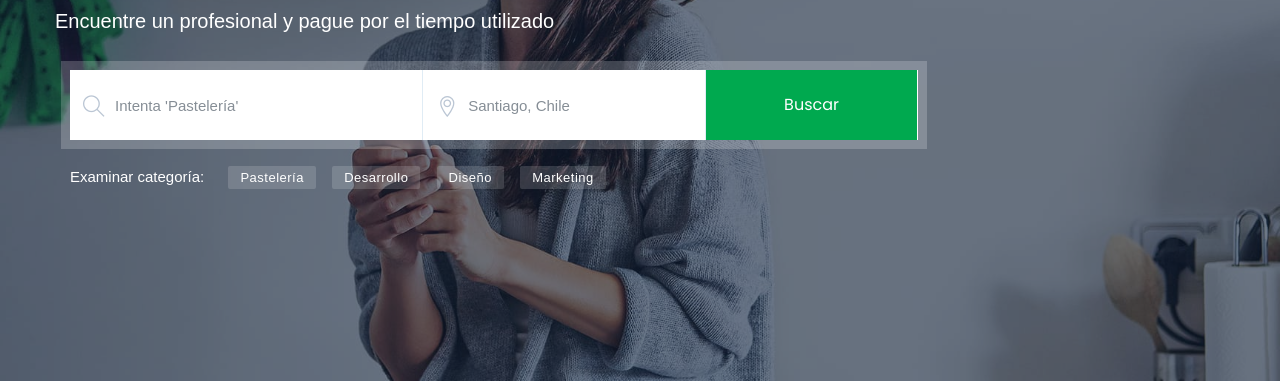
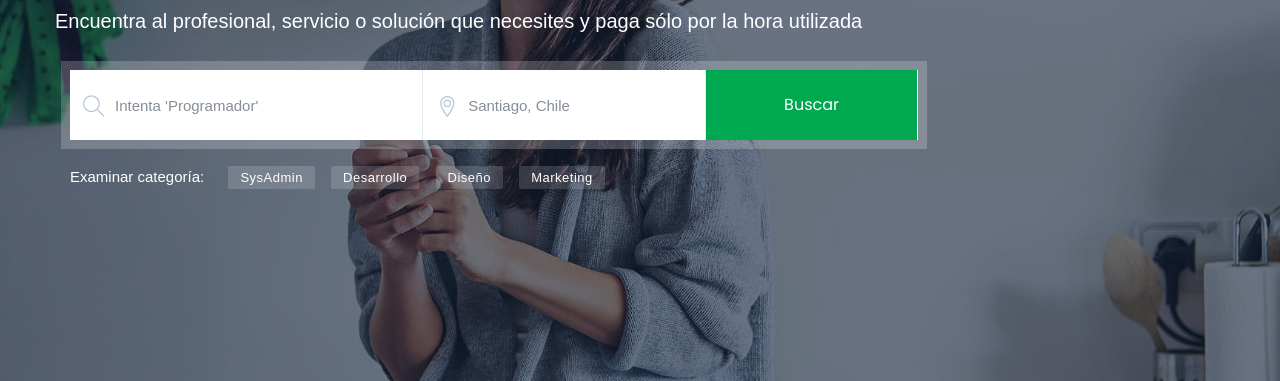
Before and after one commit to boyarzun/pxq, a plain HTML site: page index.html in a window 1280 px wide. Shown: the part 419-800 px from the top of the page. Drawn offline with Linux system fonts and the light colour scheme; a web font is replaced by a local one.

Commit message:
Updated: index.html

```diff
--- a/index.html
+++ b/index.html
@@ -78,14 +78,15 @@
 		<div class="hero-header jumbo-banner" style="background: url(assets/img/banner-7.jpg);" data-overlay="6">
 			<div class="container">
 				<h1>Buscar un profesional</h1>
-				<p class="lead">Encuentre un profesional y pague por el tiempo utilizado</p>
+				<p class="lead">Encuentra al profesional, servicio o solución que necesites y paga sólo por la hora
+					utilizada</p>
 				<div class="col-lg-9 col-md-10">
 					<form class="search-big-form no-border search-shadow">
 						<div class="row m-0">
 							<div class="col-lg-5 col-md-5 col-sm-12 p-0">
 								<div class="form-group">
 									<i class="ti-search"></i>
-									<input type="text" class="form-control b-r" placeholder="Intenta 'Pastelería' ">
+									<input type="text" class="form-control b-r" placeholder="Intenta 'Programador' ">
 								</div>
 							</div>
 
@@ -105,7 +106,7 @@
 						<ul>
 							<li>Examinar categoría:</li>
 							<li><a href="search-job.html" data-toggle="tooltip"
-									data-original-title="Banking">Pastelería</a></li>
+									data-original-title="Banking">SysAdmin</a></li>
 							<li><a href="search-job.html" data-toggle="tooltip"
 									data-original-title="Healthcare">Desarrollo</a></li>
 							<li><a href="search-job.html" data-toggle="tooltip"
```
